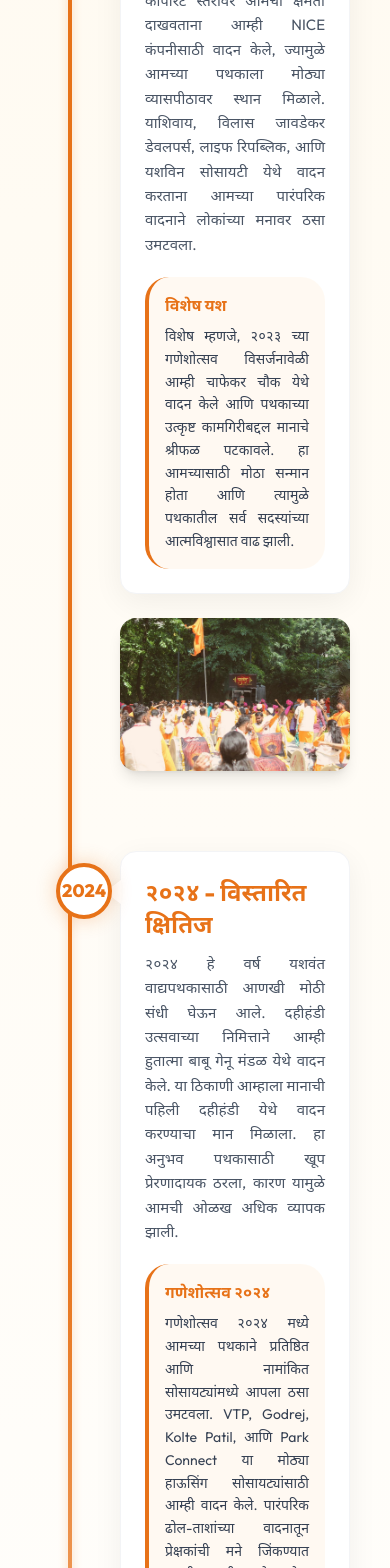
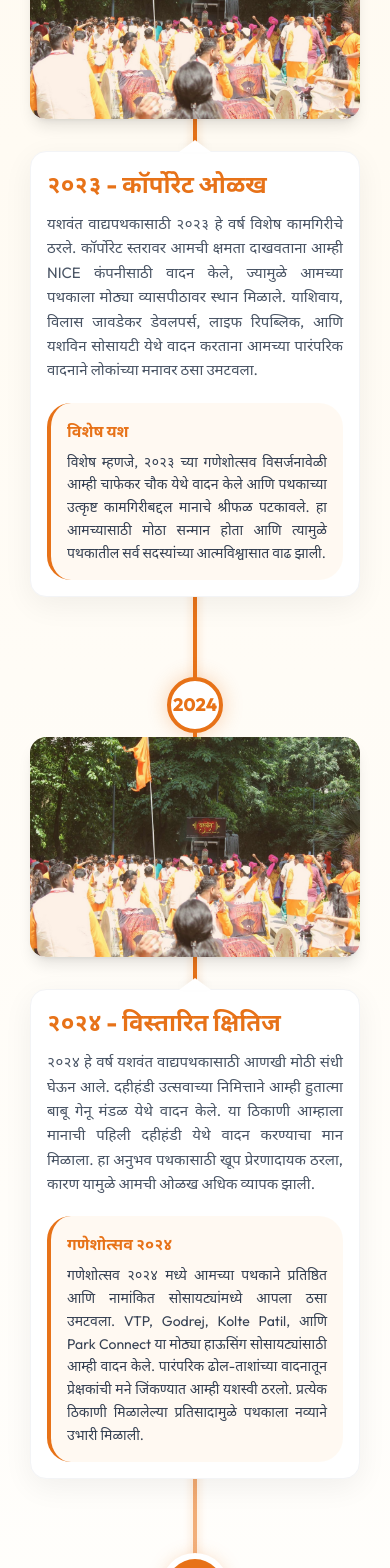
Before and after one commit to purisaurabh/yashwant-vadyapathak, a React (Vite) app: page / in a window 390 px wide. Shown: the part 2286-3854 px from the top of the page. Built offline with nearby package versions, Linux system fonts and the light colour scheme; a web font is replaced by a local one.

Commit message:
feat: Add initial Home and About Us pages, featuring a responsive image carousel, animations, and internationalization support.

```diff
--- a/src/pages/AboutUs.tsx
+++ b/src/pages/AboutUs.tsx
@@ -1,5 +1,5 @@
 import { useTranslation } from "react-i18next";
-import { motion, animate, useInView } from "framer-motion";
+import { motion, animate, useInView, useScroll } from "framer-motion";
 import { useRef, useEffect } from "react";
 import {
   Target,
@@ -62,6 +62,11 @@ const AnimatedCounter = ({
 
 const AboutUs = () => {
   const { t, i18n } = useTranslation();
+  const timelineRef = useRef<HTMLDivElement>(null);
+  const { scrollYProgress } = useScroll({
+    target: timelineRef,
+    offset: ["start center", "end 80%"],
+  });
   const isMarathi = i18n.language === "mr";
 
   const instruments = [
@@ -249,8 +254,11 @@ const AboutUs = () => {
             </p>
           </div>
 
-          <div className="relative">
-            <div className="absolute left-6 md:left-1/2 top-0 bottom-0 w-1 bg-gradient-to-b from-primary/20 via-primary to-primary/20 md:-translate-x-1/2 rounded-full" />
+          <div ref={timelineRef} className="relative">
+            <motion.div
+              style={{ scaleY: scrollYProgress, transformOrigin: "top" }}
+              className="absolute left-1/2 -translate-x-1/2 top-4 bottom-0 w-1 bg-gradient-to-b from-primary/20 via-primary to-primary/20 rounded-full"
+            />
 
             {[
               {
@@ -283,13 +291,14 @@ const AboutUs = () => {
                 initial={{ opacity: 0, y: 50 }}
                 whileInView={{ opacity: 1, y: 0 }}
                 viewport={{ once: true, margin: "-100px" }}
-                className={`relative flex flex-col md:flex-row items-center gap-8 md:gap-16 mb-20 ${i % 2 !== 0 ? "md:flex-row-reverse" : ""}`}
+                className={`relative flex flex-col md:flex-row items-center gap-8 md:gap-16 mb-20 ${i % 2 !== 0 ? "md:flex-row-reverse" : ""} pt-[40px] md:pt-0`}
               >
-                <div className="absolute left-6 md:left-1/2 w-6 h-6 bg-white border-4 border-primary rounded-full -translate-x-1/2 z-20 shadow-[0_0_15px_rgba(217,119,6,0.3)]" />
+                <div className="absolute left-1/2 top-0 md:top-1/2 -translate-y-0 md:-translate-y-1/2 w-6 h-6 bg-white border-4 border-primary rounded-full -translate-x-1/2 z-20 shadow-[0_0_15px_rgba(217,119,6,0.3)]" />
 
                 <div
-                  className={`w-full md:w-1/2 pl-16 md:pl-0 group ${i % 2 !== 0 ? "md:text-left" : "md:text-right"}`}
+                  className={`w-full md:w-1/2 px-0 md:px-0 group ${i % 2 !== 0 ? "md:text-left" : "md:text-right"} order-2 md:order-none`}
                 >
+                  <div className="bg-white/95 md:bg-transparent p-5 md:p-0 rounded-2xl md:rounded-none relative z-10 shadow-sm md:shadow-none border border-orange-50 md:border-transparent backdrop-blur-sm md:backdrop-blur-none">
                     <div className="inline-block px-4 py-2 bg-primary/10 text-primary font-bold rounded-full mb-4 md:text-lg border border-primary/20">
                       {item.year}
                     </div>
@@ -302,9 +311,10 @@ const AboutUs = () => {
                       {item.desc}
                     </p>
                   </div>
+                </div>
 
-                <div className="w-full md:w-1/2 pl-16 md:pl-0">
-                  <div className="rounded-3xl overflow-hidden shadow-[0_8px_30px_rgba(0,0,0,0.06)] relative aspect-[4/3] group cursor-pointer border border-gray-100">
+                <div className="w-full md:w-1/2 px-0 md:px-0 order-1 md:order-none">
+                  <div className="rounded-3xl overflow-hidden shadow-[0_8px_30px_rgba(0,0,0,0.06)] relative z-10 bg-white aspect-[4/3] group cursor-pointer border border-gray-100">
                     <div className="absolute inset-0 bg-primary/10 group-hover:bg-transparent transition-colors z-10 pointer-events-none" />
                     <img
                       src={item.img}
--- a/src/pages/Home.tsx
+++ b/src/pages/Home.tsx
@@ -1,13 +1,18 @@
-import { useState, useEffect, useCallback } from "react";
+import { useState, useEffect, useCallback, useRef } from "react";
 import type { TouchEvent } from "react";
 import { useTranslation } from "react-i18next";
-import { motion } from "framer-motion";
+import { motion, useScroll } from "framer-motion";
 import { Link } from "react-router-dom";
 import { Users, History, PlayCircle, Music } from "lucide-react";
 import CountUp from "react-countup";
 
 const Home = () => {
   const { t, i18n } = useTranslation();
+  const timelineRef = useRef<HTMLDivElement>(null);
+  const { scrollYProgress } = useScroll({
+    target: timelineRef,
+    offset: ["start center", "end 80%"],
+  });
   const [currentSlide, setCurrentSlide] = useState(0);
   const [touchStart, setTouchStart] = useState<number | null>(null);
   const [touchEnd, setTouchEnd] = useState<number | null>(null);
@@ -455,11 +460,17 @@ const Home = () => {
             <div className="mx-auto w-16 border-t-4 border-[#e77218] rounded-full shadow-[0_2px_4px_rgba(231,114,24,0.3)] mb-4" />
           </motion.div>
 
-          <div className="relative max-w-[1300px] mx-auto pb-16 px-4 md:px-0">
-            <div className="absolute left-[44px] md:left-1/2 md:-translate-x-1/2 top-4 bottom-0 w-1 bg-gradient-to-b from-[#e77218] via-[#e77218] to-transparent rounded-full shadow-[0_0_10px_rgba(231,114,24,0.3)] z-0" />
+          <div
+            ref={timelineRef}
+            className="relative max-w-[1300px] mx-auto pb-16 px-1.5 md:px-0"
+          >
+            <motion.div
+              style={{ scaleY: scrollYProgress, transformOrigin: "top" }}
+              className="absolute left-1/2 -translate-x-1/2 top-4 bottom-0 w-1 bg-gradient-to-b from-[#e77218] via-[#e77218] to-transparent rounded-full shadow-[0_0_10px_rgba(231,114,24,0.3)] z-0"
+            />
 
-            <div className="relative mb-20 flex w-full">
-              <div className="absolute left-[44px] md:left-1/2 top-10 md:top-1/2 -translate-y-1/2 -translate-x-1/2 w-14 h-14 flex justify-center items-center z-20">
+            <div className="relative mb-20 flex w-full pt-[60px] md:pt-0">
+              <div className="absolute left-1/2 top-0 md:top-1/2 -translate-x-1/2 md:-translate-y-1/2 w-14 h-14 flex justify-center items-center z-20">
                 <motion.div
                   initial={{ scale: 0 }}
                   whileInView={{ scale: 1 }}
@@ -476,17 +487,17 @@ const Home = () => {
                 </motion.div>
               </div>
 
-              <div className="flex flex-col md:flex-row w-full items-stretch">
-                <div className="w-full md:w-1/2 pl-[80px] md:pl-0 md:pr-14 flex items-center justify-end">
+              <div className="flex flex-col md:flex-row w-full items-stretch relative z-10">
+                <div className="w-full md:w-1/2 px-0 md:px-0 md:pr-14 flex items-center justify-center md:justify-end order-2 md:order-1 mt-8 md:mt-0">
                   <motion.div
                     initial={{ opacity: 0, x: -30 }}
                     whileInView={{ opacity: 1, x: 0 }}
                     viewport={{ once: true }}
                     transition={{ duration: 0.6, ease: "easeOut" }}
-                    className="w-full bg-white rounded-2xl shadow-[0_8px_30px_rgba(0,0,0,0.06)] border border-gray-100 p-6 md:p-8 hover:shadow-[0_15px_40px_rgba(231,114,24,0.1)] transition-all duration-300 relative group"
+                    className="w-full bg-white rounded-2xl shadow-[0_8px_30px_rgba(0,0,0,0.06)] border border-gray-100 p-4 sm:p-5 md:p-8 hover:shadow-[0_15px_40px_rgba(231,114,24,0.1)] transition-all duration-300 relative group"
                   >
                     <div className="hidden md:block absolute top-1/2 -translate-y-1/2 -right-4 w-0 h-0 border-t-[12px] border-t-transparent border-l-[16px] border-l-white border-b-[12px] border-b-transparent drop-shadow-[3px_0_3px_rgba(0,0,0,0.03)]" />
-                    <div className="md:hidden absolute top-10 -translate-y-1/2 -left-4 w-0 h-0 border-t-[12px] border-t-transparent border-r-[16px] border-r-white border-b-[12px] border-b-transparent drop-shadow-[-3px_0_3px_rgba(0,0,0,0.03)]" />
+                    <div className="md:hidden absolute -top-[12px] left-1/2 -translate-x-1/2 w-0 h-0 border-l-[16px] border-l-transparent border-b-[12px] border-b-white border-r-[16px] border-r-transparent drop-shadow-[0_-3px_3px_rgba(0,0,0,0.03)]" />
 
                     <h3 className="text-2xl font-bold text-[#e77218] mb-3">
                       {t("Home.History2023")}
@@ -505,7 +516,7 @@ const Home = () => {
                   </motion.div>
                 </div>
 
-                <div className="w-full md:w-1/2 pl-[80px] md:pl-14 mt-6 md:mt-0 flex items-center justify-start">
+                <div className="w-full md:w-1/2 px-0 md:px-0 md:pl-14 flex items-center justify-center md:justify-start order-1 md:order-2">
                   <motion.div
                     initial={{ opacity: 0, x: 30 }}
                     whileInView={{ opacity: 1, x: 0 }}
@@ -524,8 +535,8 @@ const Home = () => {
               </div>
             </div>
 
-            <div className="relative mb-20 flex w-full">
-              <div className="absolute left-[44px] md:left-1/2 top-10 md:top-1/2 -translate-y-1/2 -translate-x-1/2 w-14 h-14 flex justify-center items-center z-20">
+            <div className="relative mb-20 flex w-full pt-[60px] md:pt-0">
+              <div className="absolute left-1/2 top-0 md:top-1/2 -translate-x-1/2 md:-translate-y-1/2 w-14 h-14 flex justify-center items-center z-20">
                 <motion.div
                   initial={{ scale: 0 }}
                   whileInView={{ scale: 1 }}
@@ -542,7 +553,7 @@ const Home = () => {
                 </motion.div>
               </div>
 
-              <div className="flex flex-col md:flex-row w-full items-stretch">
+              <div className="flex flex-col md:flex-row w-full items-stretch relative z-10">
                 <div className="hidden md:flex w-full md:w-1/2 pr-14 items-center justify-end">
                   <motion.div
                     initial={{ opacity: 0, x: -30 }}
@@ -560,16 +571,16 @@ const Home = () => {
                   </motion.div>
                 </div>
 
-                <div className="w-full md:w-1/2 pl-[80px] md:pl-14 flex items-center justify-start">
+                <div className="w-full md:w-1/2 px-0 md:px-0 md:pl-14 flex items-center justify-center md:justify-start order-2 md:order-none mt-8 md:mt-0">
                   <motion.div
                     initial={{ opacity: 0, x: 30 }}
                     whileInView={{ opacity: 1, x: 0 }}
                     viewport={{ once: true }}
                     transition={{ duration: 0.6, ease: "easeOut" }}
-                    className="w-full bg-white rounded-2xl shadow-[0_8px_30px_rgba(0,0,0,0.06)] border border-gray-100 p-6 md:p-8 hover:shadow-[0_15px_40px_rgba(231,114,24,0.1)] transition-all duration-300 relative group"
+                    className="w-full bg-white rounded-2xl shadow-[0_8px_30px_rgba(0,0,0,0.06)] border border-gray-100 p-4 sm:p-5 md:p-8 hover:shadow-[0_15px_40px_rgba(231,114,24,0.1)] transition-all duration-300 relative group"
                   >
                     <div className="hidden md:block absolute top-1/2 -translate-y-1/2 -left-4 w-0 h-0 border-t-[12px] border-t-transparent border-r-[16px] border-r-white border-b-[12px] border-b-transparent drop-shadow-[-3px_0_3px_rgba(0,0,0,0.03)]" />
-                    <div className="md:hidden absolute top-10 -translate-y-1/2 -left-4 w-0 h-0 border-t-[12px] border-t-transparent border-r-[16px] border-r-white border-b-[12px] border-b-transparent drop-shadow-[-3px_0_3px_rgba(0,0,0,0.03)]" />
+                    <div className="md:hidden absolute -top-[12px] left-1/2 -translate-x-1/2 w-0 h-0 border-l-[16px] border-l-transparent border-b-[12px] border-b-white border-r-[16px] border-r-transparent drop-shadow-[0_-3px_3px_rgba(0,0,0,0.03)]" />
 
                     <h3 className="text-2xl font-bold text-[#e77218] mb-3">
                       {t("Home.History2024")}
@@ -588,7 +599,7 @@ const Home = () => {
                   </motion.div>
                 </div>
 
-                <div className="flex md:hidden w-full pl-[80px] mt-6 items-center justify-start">
+                <div className="flex md:hidden w-full px-0 items-center justify-center order-1">
                   <motion.div
                     initial={{ opacity: 0, x: 30 }}
                     whileInView={{ opacity: 1, x: 0 }}
@@ -607,8 +618,8 @@ const Home = () => {
               </div>
             </div>
 
-            <div className="relative flex w-full">
-              <div className="absolute left-[44px] md:left-1/2 top-10 md:top-1/2 -translate-y-1/2 -translate-x-1/2 w-14 h-14 flex justify-center items-center z-20">
+            <div className="relative flex w-full pt-[60px] md:pt-0">
+              <div className="absolute left-1/2 top-0 md:top-1/2 -translate-x-1/2 md:-translate-y-1/2 w-14 h-14 flex justify-center items-center z-20">
                 <motion.div
                   initial={{ scale: 0 }}
                   whileInView={{ scale: 1 }}
@@ -625,17 +636,17 @@ const Home = () => {
                 </motion.div>
               </div>
 
-              <div className="flex flex-col md:flex-row w-full items-stretch">
-                <div className="w-full md:w-1/2 pl-[80px] md:pl-0 md:pr-14 flex items-center justify-end">
+              <div className="flex flex-col md:flex-row w-full items-stretch relative z-10">
+                <div className="w-full md:w-1/2 px-0 md:px-0 md:pr-14 flex items-center justify-center md:justify-end order-2 md:order-1 mt-8 md:mt-0">
                   <motion.div
                     initial={{ opacity: 0, x: -30 }}
                     whileInView={{ opacity: 1, x: 0 }}
                     viewport={{ once: true }}
                     transition={{ duration: 0.6, ease: "easeOut" }}
-                    className="w-full bg-white rounded-2xl shadow-[0_8px_30px_rgba(0,0,0,0.06)] border border-gray-100 p-6 md:p-8 hover:shadow-[0_15px_40px_rgba(231,114,24,0.1)] transition-all duration-300 relative group"
+                    className="w-full bg-white rounded-2xl shadow-[0_8px_30px_rgba(0,0,0,0.06)] border border-gray-100 p-4 sm:p-5 md:p-8 hover:shadow-[0_15px_40px_rgba(231,114,24,0.1)] transition-all duration-300 relative group"
                   >
                     <div className="hidden md:block absolute top-1/2 -translate-y-1/2 -right-4 w-0 h-0 border-t-[12px] border-t-transparent border-l-[16px] border-l-white border-b-[12px] border-b-transparent drop-shadow-[3px_0_3px_rgba(0,0,0,0.03)]" />
-                    <div className="md:hidden absolute top-10 -translate-y-1/2 -left-4 w-0 h-0 border-t-[12px] border-t-transparent border-r-[16px] border-r-white border-b-[12px] border-b-transparent drop-shadow-[-3px_0_3px_rgba(0,0,0,0.03)]" />
+                    <div className="md:hidden absolute -top-[12px] left-1/2 -translate-x-1/2 w-0 h-0 border-l-[16px] border-l-transparent border-b-[12px] border-b-white border-r-[16px] border-r-transparent drop-shadow-[0_-3px_3px_rgba(0,0,0,0.03)]" />
 
                     <h3 className="text-2xl font-bold text-[#e77218] mb-3">
                       {t("Home.HistoryConclusion")}
@@ -646,7 +657,7 @@ const Home = () => {
                   </motion.div>
                 </div>
 
-                <div className="w-full md:w-1/2 pl-[80px] md:pl-14 mt-6 md:mt-0 flex items-center justify-start">
+                <div className="w-full md:w-1/2 px-0 md:px-0 md:pl-14 flex items-center justify-center md:justify-start order-1 md:order-2">
                   <motion.div
                     initial={{ opacity: 0, x: 30 }}
                     whileInView={{ opacity: 1, x: 0 }}
```
Lines whose indentation alone changed are shown as unchanged.
